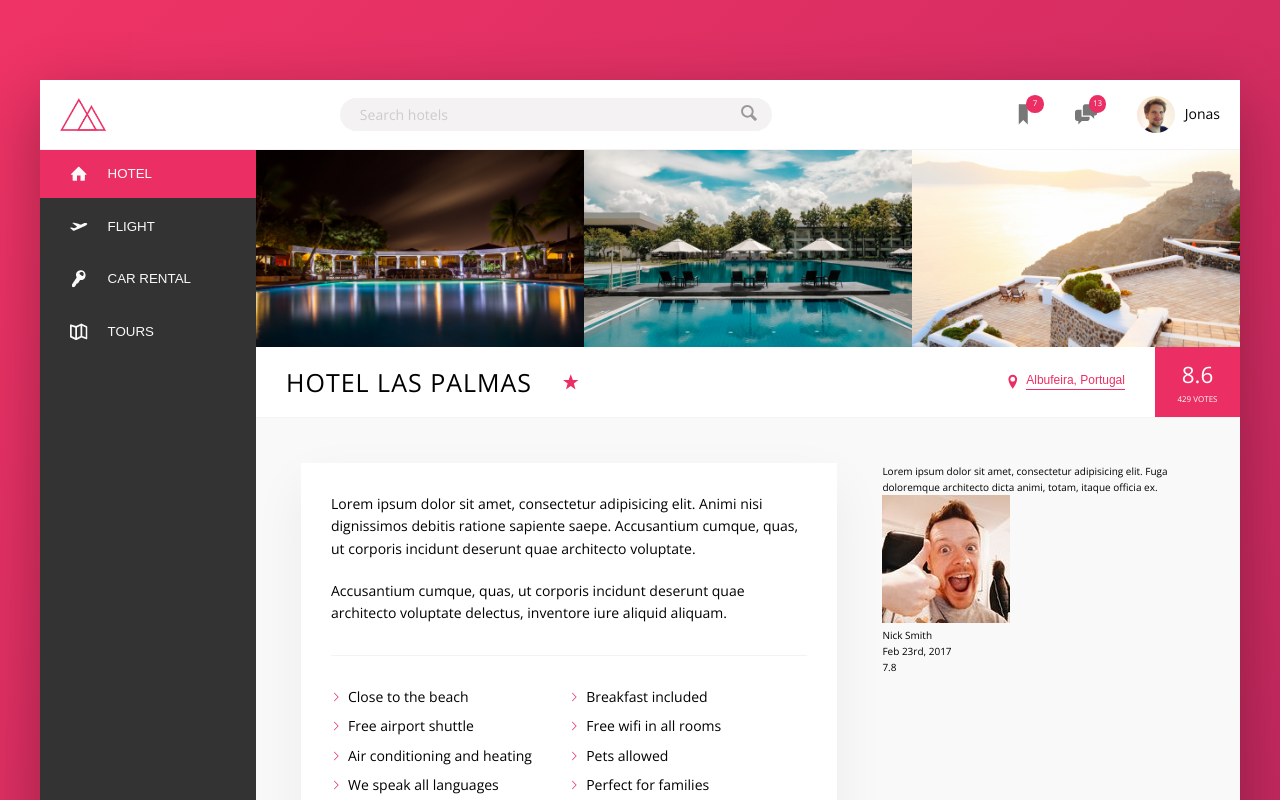
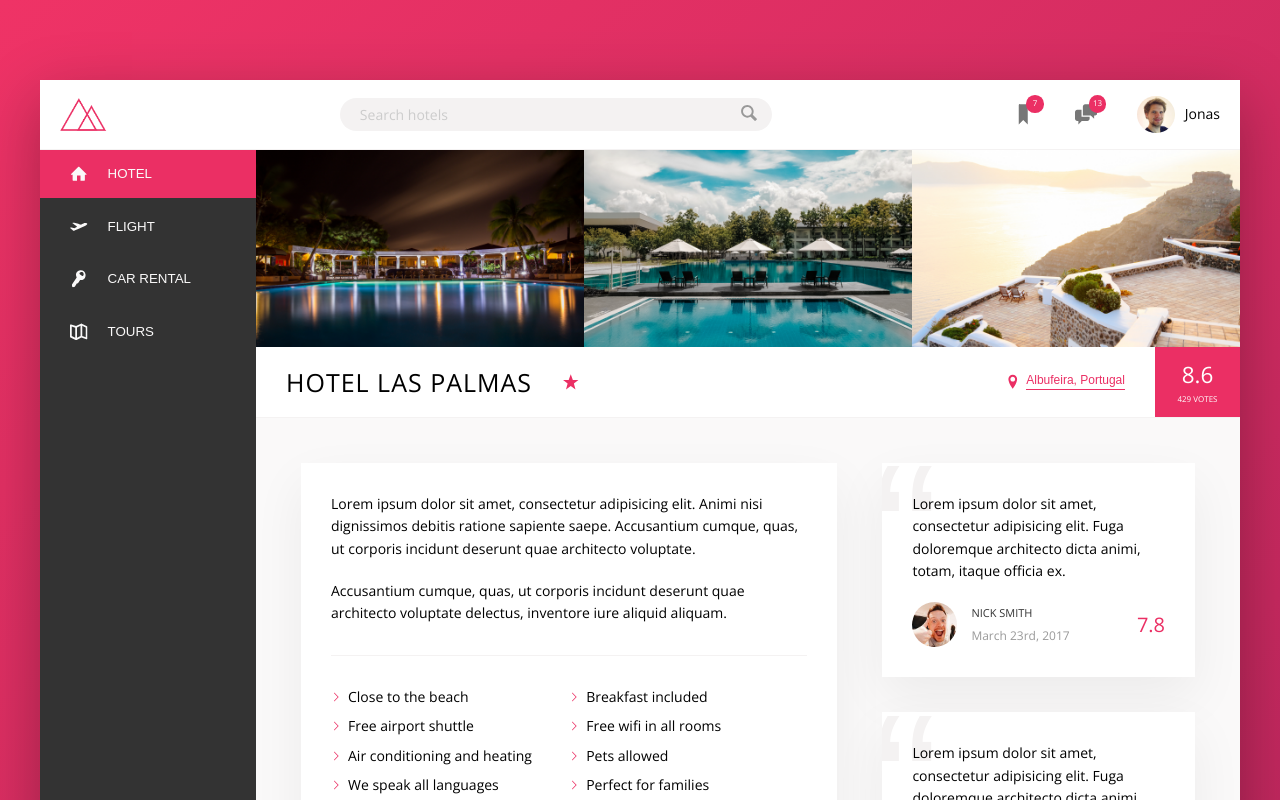
Before and after one commit to hellovincenzo/trillio-react-app, a React (Create React App) app: page / in a window 1280 px wide. Shown: the top 800 px of the page. Built offline with nearby package versions, Linux system fonts and the light colour scheme.

Commit message:
Finishing building UserReview Component

```diff
--- a/src/components/Main/Main.js
+++ b/src/components/Main/Main.js
@@ -11,7 +11,6 @@ const Main = () => (
     <Gallery />
     <Overview />
     <Detail />
-    <UserReview />
   </main>
 );
 
--- a/src/components/Review/Review.js
+++ b/src/components/Review/Review.js
@@ -1,28 +1,36 @@
 import React from 'react';
+import PropTypes from 'prop-types';
 
 // COMPONENTS
 import Container from '../Container/Container';
 import Picture from '../Picture/Picture';
 
-const Review = () => (
+const Review = ({ text, photo, name, date, rating }) => (
   <Container tag="figure" className="review">
     <Container tag="blockquote" className="review__text">
-      Lorem ipsum dolor sit amet, consectetur adipisicing elit. Fuga doloremque
-      architecto dicta animi, totam, itaque officia ex.
+      {text}
     </Container>
     <Container tag="figcaption" className="review__user">
-      <Picture imageName="user-1.jpg" alt="User 1" className="review__photo" />
+      <Picture imageName={photo} alt="User 1" className="review__photo" />
       <Container className="review__user-box">
         <Container tag="p" className="review__user-name">
-          Nick Smith
+          {name}
         </Container>
         <Container tag="p" className="review__user-date">
-          Feb 23rd, 2017
+          {date}
         </Container>
       </Container>
-      <Container className="review__rating">7.8</Container>
+      <Container className="review__rating">{rating}</Container>
     </Container>
   </Container>
 );
 
+Review.propTypes = {
+  text: PropTypes.string.isRequired,
+  photo: PropTypes.string.isRequired,
+  name: PropTypes.string.isRequired,
+  date: PropTypes.string.isRequired,
+  rating: PropTypes.string.isRequired
+};
+
 export { Review as default };
--- a/src/components/UserReview/UserReview.js
+++ b/src/components/UserReview/UserReview.js
@@ -3,11 +3,44 @@ import React from 'react';
 // COMPONENTS
 import Container from '../Container/Container';
 import Review from '../Review/Review';
+import Button from '../Button/Button';
 
-const UserReview = () => (
-  <Container className="user-reviews">
-    <Review />
-  </Container>
-);
+const UserReview = () => {
+  const reviews = [
+    {
+      text:
+        'Lorem ipsum dolor sit amet, consectetur adipisicing elit. Fuga doloremque architecto dicta animi, totam, itaque officia ex.',
+      photo: 'user-1.jpg',
+      name: 'Nick Smith',
+      date: 'March 23rd, 2017',
+      rating: '7.8'
+    },
+    {
+      text:
+        'Lorem ipsum dolor sit amet, consectetur adipisicing elit. Fuga doloremque architecto dicta animi.',
+      photo: 'user-2.jpg',
+      name: 'Mary Thomas',
+      date: 'September 13th, 2017',
+      rating: '9.3'
+    }
+  ];
+  return (
+    <Container className="user-reviews">
+      {reviews.map(review => (
+        <Review
+          key={review.text}
+          text={review.text}
+          photo={review.photo}
+          name={review.name}
+          date={review.date}
+          rating={review.rating}
+        />
+      ))}
+      <Button className="btn-inline">
+        Show all <span>&rarr;</span>
+      </Button>
+    </Container>
+  );
+};
 
 export { UserReview as default };
--- a/src/sass/components/_button.scss
+++ b/src/sass/components/_button.scss
@@ -9,9 +9,18 @@
   cursor: pointer;
   transition: all .2s;
 
+  & span {
+    margin-left: .3rem;
+    transition: margin-left .2s;
+  }
+
   &:hover {
     color: var(--color-grey-dark01);
     animation: pulsate 1s infinite;
+
+    & span {
+      margin-left: .8rem;
+    }
   }
 
   &:focus {
--- a/src/sass/components/_description.scss
+++ b/src/sass/components/_description.scss
@@ -1,4 +1,5 @@
 .detail {
+  font-size: 1.4rem;
   display: flex;
   padding: 4.5rem;
   background-color: var(--color-grey-light01);
@@ -6,7 +7,7 @@
 }
 
 .description {
-  font-size: 1.4rem;
+
   flex: 0 0 60%;
   margin-right: 4.5rem;
   background-color: #FFF;
@@ -72,4 +73,7 @@
 
 .user-reviews {
   flex: 1;
+  display: flex;
+  flex-direction: column;
+  align-items: center;
 }
--- a/src/sass/components/_user-review.scss
+++ b/src/sass/components/_user-review.scss
@@ -0,0 +1,59 @@
+.review {
+  position: relative;
+  background-color: #FFF;
+  box-shadow: 0 2rem 5rem rgba(0, 0, 0, 0.06);
+  padding: 3rem;
+  margin-bottom: 3.5rem;
+  overflow: hidden;
+
+  &__text {
+    margin-bottom: 2rem;
+    position: relative;
+    z-index: 2;
+  }
+
+  &__user {
+    display: flex;
+    align-items: center;
+
+    &-box {
+      margin-right: auto;
+      margin-left: 1.4rem;
+    }
+
+    &-name {
+      color: var(--color-grey-dark01);
+      font-size: 1.1rem;
+      text-transform: uppercase;
+      margin-bottom: .4rem;
+    }
+
+    &-date {
+      color: var(--color-grey-dark03);
+      font-size: 1.2rem;
+    }
+  }
+
+  &__photo {
+    height: 4.5rem;
+    width: 4.5rem;
+    border-radius: 50%;
+  }
+
+  &__rating {
+    font-size: 2rem;
+    color: var(--color-primary);
+  }
+
+  &::before {
+    content: '\201C';
+    position: absolute;
+    top: -2.75rem;
+    left: -1rem;
+    line-height: 1;
+    font-size: 20rem;
+    color: var(--color-grey-light02);
+    font-family: sans-serif;
+    z-index: 1;
+  }
+}
```
